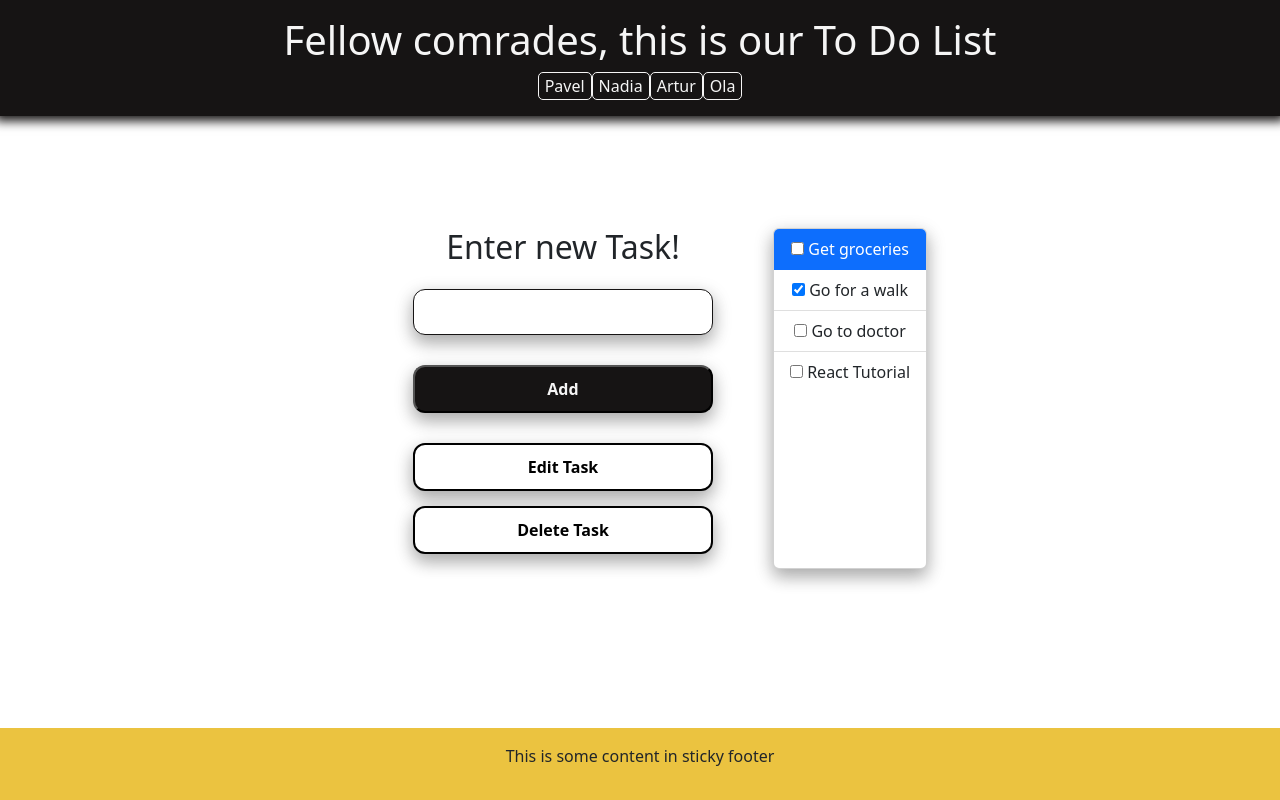
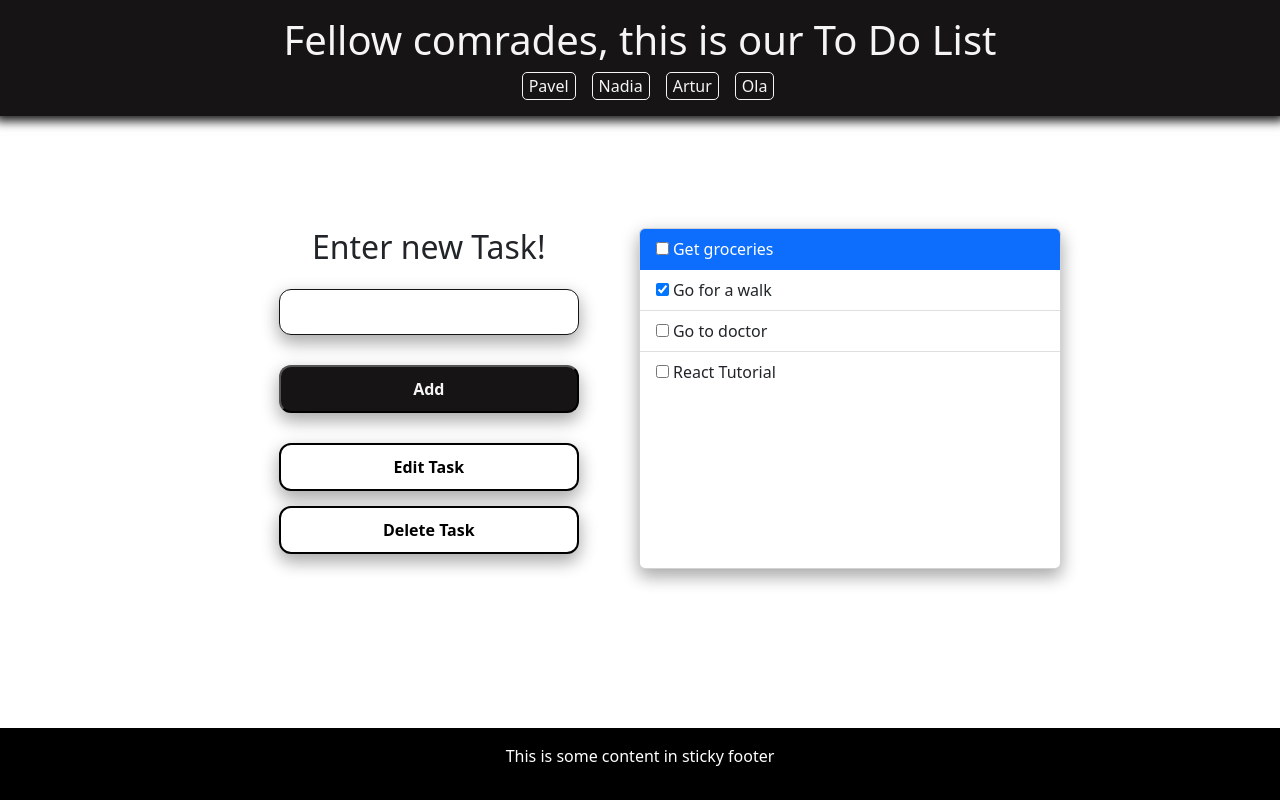
Before and after one commit to Jagholin/todo_react, a React (Create React App) app: page / in a window 1280 px wide. Built offline with nearby package versions, Linux system fonts and the light colour scheme.

Commit message:
make styling more uniform

```diff
--- a/src/App.css
+++ b/src/App.css
@@ -48,4 +48,9 @@
    box-shadow: 0 8px 16px 0 rgba(0,0,0,0.2), 0 6px 20px 0 rgba(0,0,0,0.19);
   border: 1px solid rgb(22, 20, 20);
   border-radius: 12px;
+  text-align: left;
 }
+
+.todo-list.card {
+  min-width: 40%;
+}
--- a/src/components/Newtask.css
+++ b/src/components/Newtask.css
@@ -26,11 +26,13 @@
     font-size: 16px;
     box-shadow: 0 8px 16px 0 rgba(0,0,0,0.2), 0 6px 20px 0 rgba(0,0,0,0.19);
     align-self: flex-start;
+    cursor: pointer;
 }
 .addButton:hover {
     background-color: whitesmoke;
     color: rgb(22, 20, 20);
-    border: 0.5px solid  rgb(22, 20, 20);
+    border-color: rgb(22, 20, 20);
+    border-style: solid;
     font-weight: bold;
     font-size: 16px;
     box-shadow: 0 8px 16px 0 rgba(0,0,0,0.2), 0 6px 20px 0 rgba(0,0,0,0.19);
--- a/src/components/footer.jsx
+++ /dev/null
@@ -1,5 +0,0 @@
-function Footer(props) {
-    return ( <div></div> );
-}
-
-export default Footer;
--- a/src/components/header.css
+++ b/src/components/header.css
@@ -16,6 +16,8 @@
     background-color: rgb(22, 20, 20);
     border: 0.5px solid whitesmoke;
     border-radius: 5px;
+    margin-left: 1em;
+    cursor: pointer;
 }
 
 .link:hover {
--- a/src/components/todo_list.jsx
+++ b/src/components/todo_list.jsx
@@ -14,7 +14,7 @@ function TodoList(props) {
 
     // props.items is now {todo: string, done: bool}[]
     return (
-            <div className="card">
+            <div className="card todo-list">
                 <ul className="list-group list-group-flush">
                 {
                     props.items.map((todo, index) =>
--- a/src/index.css
+++ b/src/index.css
@@ -14,7 +14,8 @@ code {
 .footer{
   margin-top: 1rem;
   padding: 1rem;
-  background-color: rgb(235, 195, 64);
+  background-color: black;
+  color: white;
   position: fixed;
   bottom: 0;
   left: 0;
```
